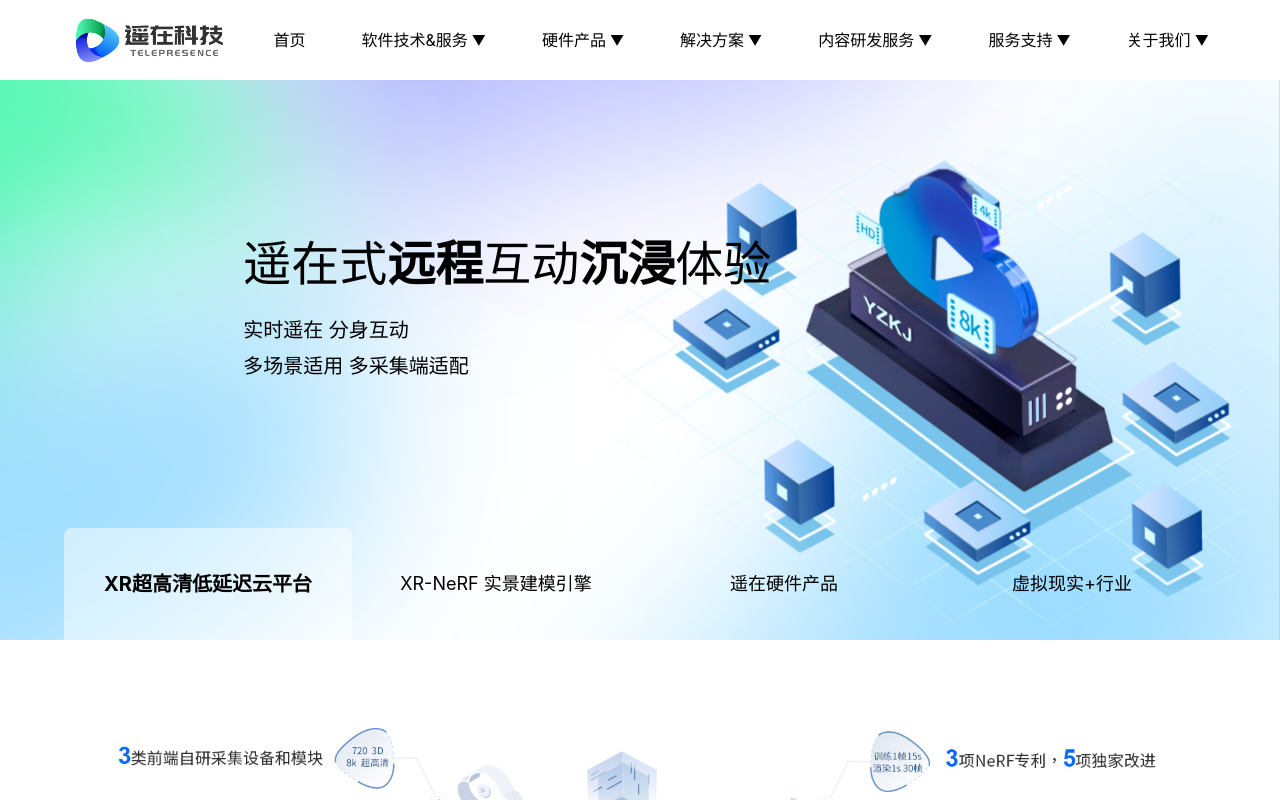
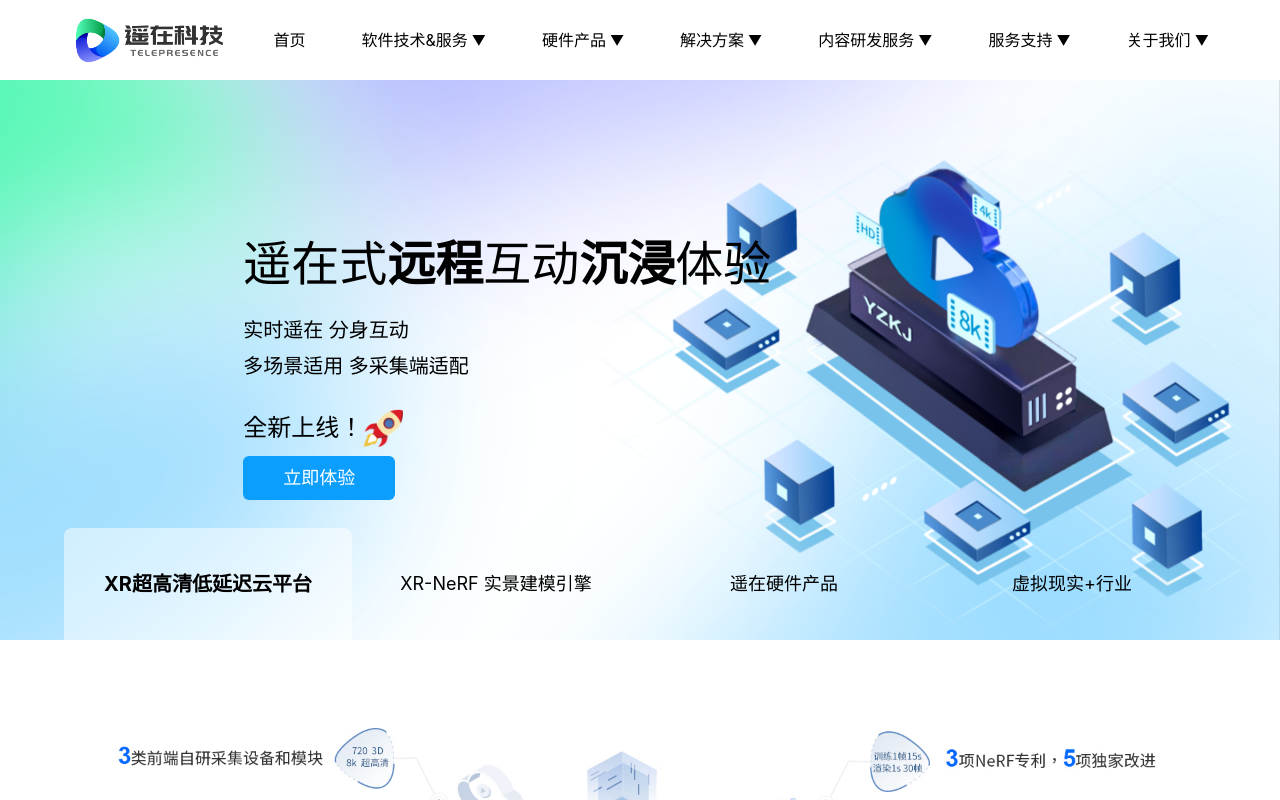
Before and after one commit to Qw1koa0423/yaozaiwebTailwindCss, a Next.js app: page / in a window 1280 px wide. Shown: the top 800 px of the page. Built offline with nearby package versions, Linux system fonts and the light colour scheme.

Commit message:
✨ feat(paas): pass添加
相关页面跳转，按钮增加

```diff
--- a/components/Footer.tsx
+++ b/components/Footer.tsx
@@ -4,7 +4,6 @@ import Link from 'next/link'
 
 const Footer = () => {
   const [tabActive, setTabActive] = useState<number | boolean>(false)
-
   return (
     <footer>
       <div className="py-9 px-4 text-center mx-auto lg:px-[10%] 2xl:px-80 lg:py-20">
@@ -31,7 +30,7 @@ const Footer = () => {
             </button>
             {tabActive == 1 && (
               <div className=" flex flex-col items-start justify-center">
-                <Link href="/" className=" font-thin py-2">
+                <Link href="/paas" className=" font-thin py-2">
                   XR超高清低延迟云平台
                 </Link>
                 <Link href="/" className=" font-thin py-2">
@@ -251,7 +250,7 @@ const Footer = () => {
             </div>
             <Link
               className="link relative transition-colors hover:text-blue-400"
-              href="/">
+              href="/paas">
               XR超高清低延迟云平台
             </Link>
             <Link
--- a/components/Header.tsx
+++ b/components/Header.tsx
@@ -2,6 +2,7 @@ import { useRef, useState } from 'react'
 import type { NextPage } from 'next'
 import Image from 'next/image'
 import Link from 'next/link'
+import { useRouter } from 'next/router'
 interface MenuType {
   name?: string
   href?: string
@@ -9,6 +10,7 @@ interface MenuType {
   menu?: MenuType[]
 }
 const Header: NextPage = () => {
+  const router = useRouter()
   const menuBtnRef = useRef<HTMLButtonElement>(null)
   const menuRef = useRef<HTMLDivElement>(null)
   const menus: MenuType = {
@@ -27,7 +29,7 @@ const Header: NextPage = () => {
             menu: [
               {
                 name: 'XR超高清低延迟云平台',
-                href: '/',
+                href: '/paas',
               },
               {
                 name: 'XR-NeRF实景建模引擎',
@@ -311,6 +313,9 @@ const Header: NextPage = () => {
             height={0}
             width={0}
             className=" h-7 w-auto cursor-pointer lg:h-14 sm:h-14"
+            onClick={() => {
+              router.push('/')
+            }}
           />
           {/* 导航栏菜单-pc */}
           <div className=" hidden space-x-14 lg:flex lg:items-center">
@@ -361,7 +366,7 @@ const Header: NextPage = () => {
                             height={25}
                           />
                           <Link
-                            href={'/'}
+                            href={'/paas'}
                             className="link relative transition-colors font-normal text-lg hover:text-blue-400">
                             XR超高清低延迟云平台
                           </Link>
--- a/pages/index.tsx
+++ b/pages/index.tsx
@@ -6,7 +6,9 @@ import Footer from '../components/Footer'
 import { Swiper, SwiperSlide } from 'swiper/react'
 import { Pagination, Autoplay } from 'swiper'
 import Image from 'next/image'
+import { useRouter } from 'next/router'
 const Home: NextPage = () => {
+  const router = useRouter()
   //切换按钮实例
   const switchBtnRef = useRef<HTMLDivElement>(null)
   //swiper 实例
@@ -81,6 +83,13 @@ const Home: NextPage = () => {
                     <p>实时遥在 分身互动</p>
                     <p>多场景适用 多采集端适配</p>
                   </div>
+                  <button
+                    className=" mx-auto bg-[#0B9EFD] text-white text-xs rounded px-5 py-1"
+                    onClick={() => {
+                      router.push('/paas')
+                    }}>
+                    立即体验
+                  </button>
                 </div>
               </SwiperSlide>
               <SwiperSlide className="relative">
@@ -160,7 +169,7 @@ const Home: NextPage = () => {
                   width={0}
                   className=" w-full 2xl:h-screen"
                 />
-                <div className="absolute  top-1/3 left-[19%] w-full font-normal  flex flex-col space-y-7">
+                <div className="absolute  top-1/3 left-[19%] w-full font-normal  flex flex-col space-y-7 ">
                   <p className=" text-5xl ">
                     遥在式<span className=" font-bold">远程</span>互动
                     <span className=" font-bold">沉浸</span>体验
@@ -168,6 +177,25 @@ const Home: NextPage = () => {
                   <div className=" text-xl flex flex-col  space-y-2">
                     <p>实时遥在 分身互动</p>
                     <p>多场景适用 多采集端适配</p>
+                  </div>
+                  <div>
+                    <div className=" flex items-center 2xl:text-3xl lg:text-2xl">
+                      <span>全新上线！</span>
+                      <Image
+                        src={'/home/rockets.png'}
+                        alt=""
+                        width={0}
+                        height={0}
+                        className=" 2xl:w-20 2xl:h-20 object-contain lg:w-10 lg:h-10"
+                      />
+                    </div>
+                    <button
+                      className=" bg-[#0B9EFD] text-white text-lg hover:bg-blue-400 rounded-md px-10 py-2 mt-2"
+                      onClick={() => {
+                        router.push('/paas')
+                      }}>
+                      立即体验
+                    </button>
                   </div>
                 </div>
               </SwiperSlide>
--- /dev/null
+++ b/pages/paas/index.tsx
@@ -0,0 +1,23 @@
+import React from 'react'
+import Head from 'next/head'
+import Header from '../../components/Header'
+import Footer from '../../components/Footer'
+import type { NextPage } from 'next'
+const Paas: NextPage = () => {
+  return (
+    <div>
+      <Head>
+        <title>遥在科技-XR超高清低延迟云平台</title>
+        <meta httpEquiv="Content-Type" content="text/html;charset=utf-8" />
+        <meta name="viewport" content="width=device-width, initial-scale=1" />
+        <meta name="renderer" content="webkit" />
+        <meta httpEquiv="X-UA-Compatible" content="IE=edge,chrome=1" />
+        <link rel="icon" href="/favicon.ico" />
+      </Head>
+      <Header />
+      <Footer />
+    </div>
+  )
+}
+
+export default Paas
```
Also changed, not shown: public/home/rockets.png (added).
